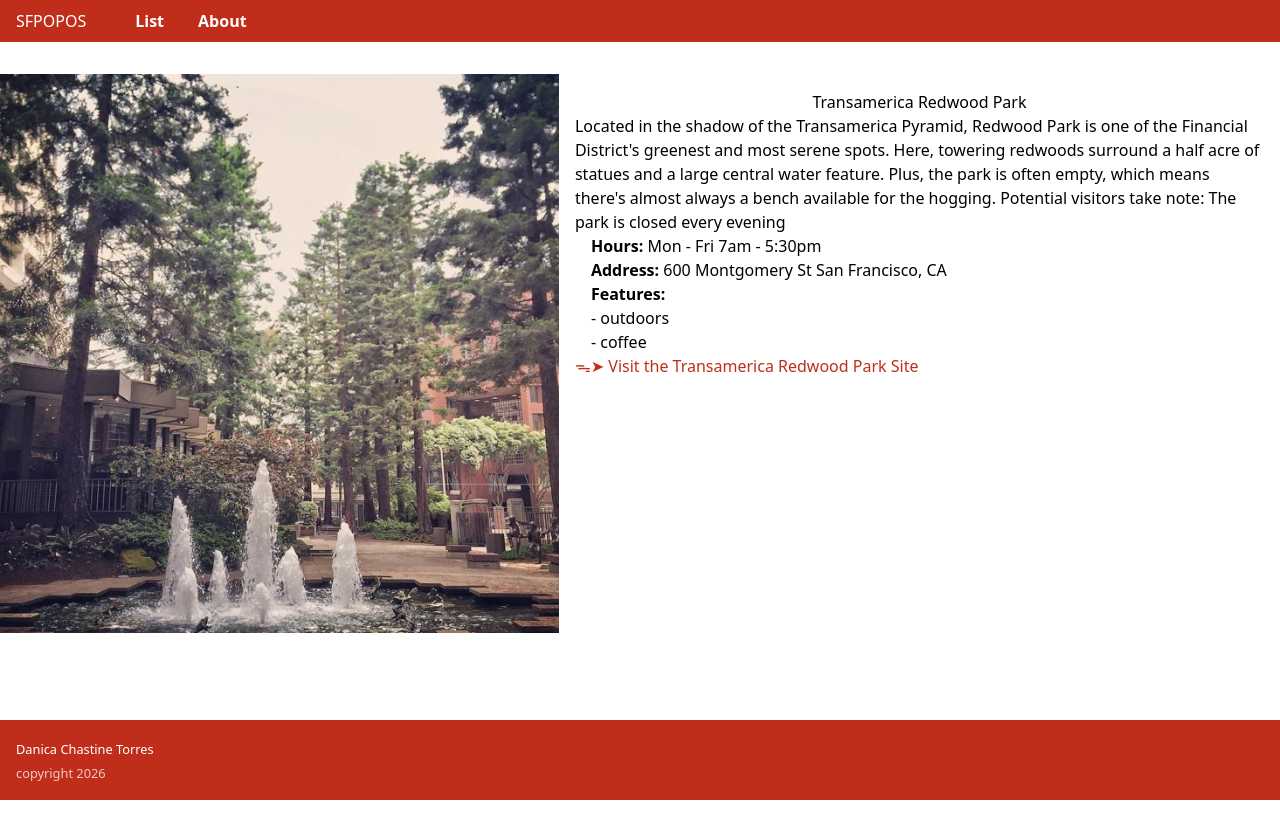
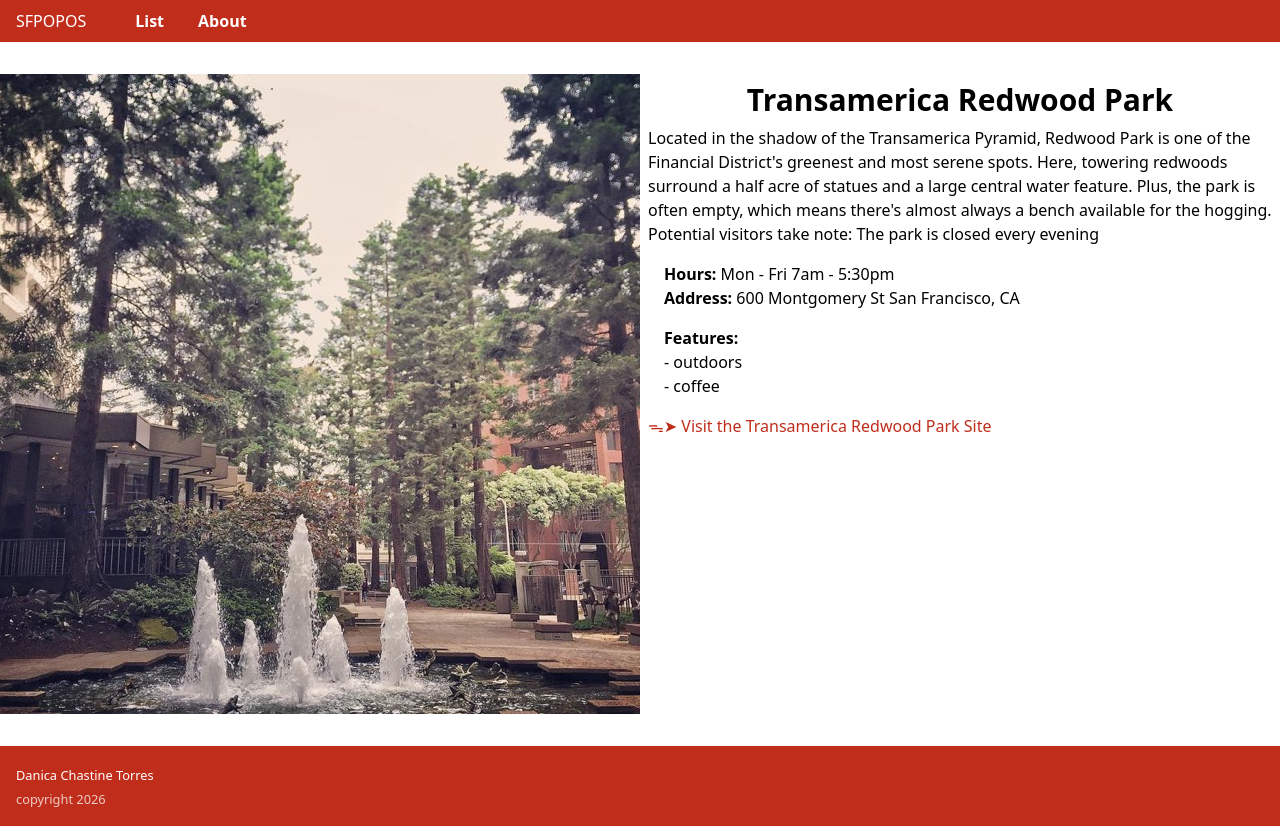
Before and after one commit to NYTLAIT/ACS-1320-React-Fundamentals-Tutorial, a React (Create React App) app: page /details/0 in a window 1280 px wide. Before the commit the page ends 800 px from the top, so only its background shows below. Built offline with nearby package versions, Linux system fonts and the light colour scheme.

Commit message:
Details page redone with Tailwind

```diff
--- a/src/POPOSDetails.js
+++ b/src/POPOSDetails.js
@@ -1,4 +1,4 @@
-import styles from './POPOSDetails.module.css'
+// import styles from './POPOSDetails.module.css'
 import { useParams } from 'react-router'
 import data from './sfpopos-data.json'
 
@@ -8,33 +8,39 @@
   const { images, title, desc, hours, features, address, website } = data[id]
 
   return (
-    <div className={styles.POPOSDetails}>
-      <div className={styles.POPOSDetailsImage}>
-        <img src={`${process.env.PUBLIC_URL}/images/${images[0]}`} alt={title} />
+    <div className="mx-auto max-w-[1400px] grid grid-cols-1 lg:grid-cols-2">
+      <div className="w-full">
+        <img
+          src={`${process.env.PUBLIC_URL}/images/${images[0]}`}
+          alt={title}
+          className="block w-full h-auto lg:w-auto lg:h-full"
+        />
       </div>
 
-      <div className={styles.POPOSDetailsText}>
-        <h1>{title}</h1>
-        <p>{desc}</p>
-        <div className={styles.POPOSDetailsHrsAdd}>
+      <div className="p-2">
+        <h1 className="text-3xl font-bold">{title}</h1>
+        <p className='py-2'>{desc}</p>
+
+        <div className="py-2 px-4">
           {hours && <p><b>Hours: </b>{hours}</p>}
           {address && <p><b>Address: </b>{address}</p>}
         </div>
 
-        <div className={styles.POPOSDetailsFeatures}>
+        <div className="pt-2 pb-4 px-4">
           {features && <p><b>Features: </b></p>}
-          <ul>
-            {features.map(feature => {
-              return <li> - {feature}</li>
-            })}
+          <ul className="list-none p-0 m-0">
+            {features.map(feature => (
+              <li key={feature}> - {feature}</li>
+            ))}
           </ul>
         </div>
 
-        {website && <a className={styles.POPOSDetailsWebsite} href={website}> ᯓ➤ Visit the {title} Site</a>}
-
+        {website && (
+          <a className="text-brand" href={website}>
+            ᯓ➤ Visit the {title} Site</a>
+        )}
       </div>
-
-    </div >
+    </div>
   )
 }
 
--- a/tailwind.config.js
+++ b/tailwind.config.js
@@ -4,7 +4,11 @@
     "./src/**/*.{js,jsx,ts,tsx}",
   ],
   theme: {
-    extend: {},
+    extend: {
+      colors: {
+        brand: '#c02d1a'
+      }
+    },
   },
   plugins: [],
 }
```
